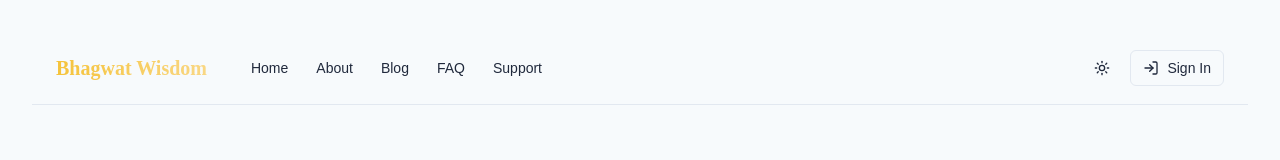
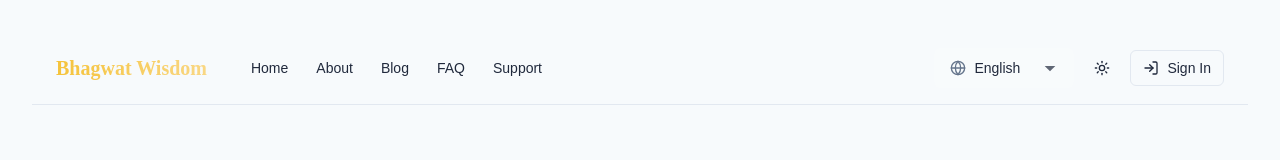
Before and after one commit to mamtarksaini/bhagwatwisdom-app-82, a React (Vite) app: page / in a window 1280 px wide. Shown: the top 160 px of the page. Built offline with nearby package versions, Linux system fonts and the light colour scheme.

Commit message:
Add language selector to navbar
Adds a language selector to the navigation bar on the home page.

```diff
--- a/src/components/features/LanguagePicker.tsx
+++ b/src/components/features/LanguagePicker.tsx
@@ -24,9 +24,14 @@ import { Badge } from "@/components/ui/badge";
 interface LanguagePickerProps {
   value: Language;
   onValueChange: (value: Language) => void;
+  variant?: "default" | "dark";
 }
 
-export function LanguagePicker({ value, onValueChange }: LanguagePickerProps) {
+export function LanguagePicker({
+  value,
+  onValueChange,
+  variant = "default"
+}: LanguagePickerProps) {
   const [open, setOpen] = React.useState(false);
 
   const selectedLanguage = LANGUAGES.find((language) => language.id === value);
@@ -43,6 +48,10 @@ export function LanguagePicker({ value, onValueChange }: LanguagePickerProps) {
   // Order of regions to display
   const regionOrder = ["Global", "Indo-Aryan", "Dravidian", "Other Indian"];
 
+  const buttonClasses = variant === "dark"
+    ? "bg-background/10 dark:bg-slate-950 border-0 text-foreground hover:bg-background/20 hover:text-foreground"
+    : "bg-background border border-input";
+
   return (
     <Popover open={open} onOpenChange={setOpen}>
       <PopoverTrigger asChild>
@@ -50,13 +59,22 @@ export function LanguagePicker({ value, onValueChange }: LanguagePickerProps) {
           variant="outline"
           role="combobox"
           aria-expanded={open}
-          className="w-full justify-between"
+          className={cn("w-[140px] justify-between", buttonClasses)}
         >
           <div className="flex items-center gap-2 truncate">
             <Globe className="h-4 w-4 text-muted-foreground" />
             <span className="truncate">{selectedLanguage ? selectedLanguage.label : "Select language..."}</span>
           </div>
-          <ChevronsUpDown className="ml-2 h-4 w-4 shrink-0 opacity-50" />
+          <svg
+            width="12"
+            height="12"
+            viewBox="0 0 12 12"
+            fill="none"
+            xmlns="http://www.w3.org/2000/svg"
+            className="opacity-70 ml-1"
+          >
+            <path d="M6 8.5L10 4.5H2L6 8.5Z" fill="currentColor" />
+          </svg>
         </Button>
       </PopoverTrigger>
       <PopoverContent className="w-[300px] p-0">
--- a/src/components/layout/Navbar.tsx
+++ b/src/components/layout/Navbar.tsx
@@ -18,6 +18,15 @@ import {
   DropdownMenuSeparator,
   DropdownMenuTrigger,
 } from '@/components/ui/dropdown-menu';
+import {
+  NavigationMenu,
+  NavigationMenuContent,
+  NavigationMenuItem,
+  NavigationMenuLink,
+  NavigationMenuList,
+  NavigationMenuTrigger,
+  navigationMenuTriggerStyle,
+} from "@/components/ui/navigation-menu";
 
 export function Navbar() {
   const [isMenuOpen, setIsMenuOpen] = useState(false);
@@ -72,6 +81,27 @@ export function Navbar() {
 
           <div className="flex items-center space-x-4">
             <div className="hidden md:block">
+              <Button
+                variant="outline"
+                className="flex items-center gap-2 bg-background border-border"
+                onClick={() => {
+                  // For the dropdown to be shown in a more controlled way, you could implement a custom dropdown here
+                }}
+              >
+                <Globe className="h-5 w-5" />
+                <span>{language === "english" ? "English" : "हिंदी"}</span>
+                <svg
+                  width="12"
+                  height="12"
+                  viewBox="0 0 12 12"
+                  fill="none"
+                  xmlns="http://www.w3.org/2000/svg"
+                  className="opacity-70"
+                >
+                  <path d="M6 8.5L10 4.5H2L6 8.5Z" fill="currentColor" />
+                </svg>
+              </Button>
+
               <LanguagePicker
                 value={language}
                 onValueChange={handleLanguageChange}
--- a/src/pages/Index.tsx
+++ b/src/pages/Index.tsx
@@ -1,3 +1,4 @@
+
 import React, { useState } from 'react';
 import { Button } from "@/components/ui/button";
 import { Card, CardContent, CardDescription, CardFooter, CardHeader, CardTitle } from "@/components/ui/card";
@@ -12,6 +13,7 @@ import { Link } from "react-router-dom";
 import { useAuth } from "@/contexts/AuthContext";
 import { AuthModal } from "@/components/auth/AuthModal";
 import { useTheme } from "@/components/ui/ThemeProvider";
+import { LanguagePicker } from "@/components/features/LanguagePicker";
 
 const affirmationsData = {
   english: [
@@ -64,6 +66,11 @@ const Index = () => {
     setRandomAffirmationIndex(Math.floor(Math.random() * affirmations.length));
   };
 
+  const handleLanguageChange = (newLanguage: Language) => {
+    setLanguage(newLanguage);
+    // Here you could save to localStorage or context for persistence
+  };
+
   return (
     <div className="min-h-screen bg-background w-full">
       <nav className="w-full py-4 px-4 md:px-6 flex justify-between items-center border-b border-border">
@@ -84,6 +91,14 @@ const Index = () => {
         </div>
 
         <div className="flex items-center gap-2">
+          <div className="hidden md:block">
+            <LanguagePicker
+              value={language}
+              onValueChange={handleLanguageChange}
+              variant="dark"
+            />
+          </div>
+
           <Button
             variant="ghost"
             size="icon"
@@ -151,6 +166,14 @@ const Index = () => {
                   {link.label}
                 </Link>
               ))}
+            </div>
+
+            <div className="flex items-center justify-between pt-2 border-t border-border mt-2">
+              <span className="text-sm font-medium">Language</span>
+              <LanguagePicker
+                value={language}
+                onValueChange={handleLanguageChange}
+              />
             </div>
           </div>
         </div>
```
